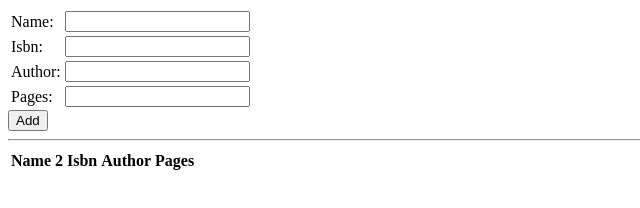
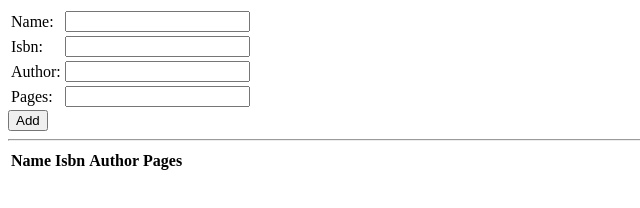
Before and after one commit to kospleyer/devops-course, a website: page Books/public/index.html in a window 1280 px wide. Shown: the full height of the page, 0-640 px from the left. Drawn offline with nearby package versions, Linux system fonts and the light colour scheme; no server answers.

Commit message:
Update: Name field

```diff
--- a/Books/public/index.html
+++ b/Books/public/index.html
@@ -30,7 +30,7 @@
     <div>
     <table>
         <tr>
-        <th>Name 2</th>
+        <th>Name</th>
         <th>Isbn</th>
         <th>Author</th>
         <th>Pages</th>
```
